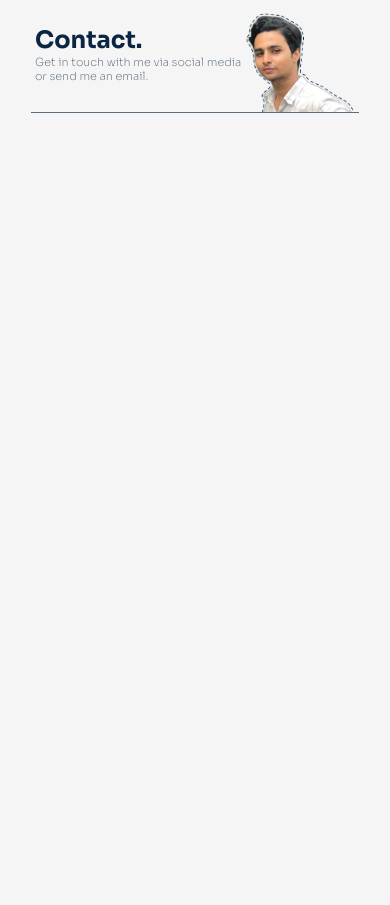
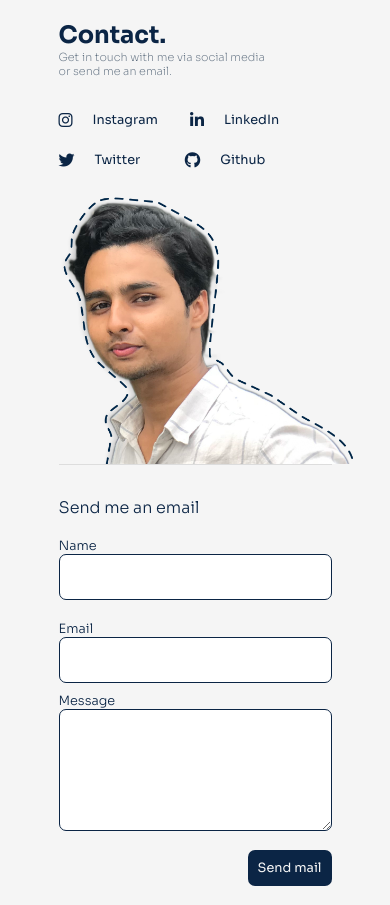
Before and after one commit to saifmhmd/saifmhmdh.com, a plain HTML site: page contact.html in a window 390 px wide. Before the commit the page ends 844 px from the top, so only its background shows below. Drawn offline with Linux system fonts and the light colour scheme.

Commit message:
contact page improved

```diff
--- a/about.css
+++ b/about.css
@@ -1,12 +1,16 @@
 .sub-page-wraper {
-    margin: 3% 8%;
+    margin: 0 15%;
+    display: flex;
+    flex-direction: column;
+    justify-content: center;
+    height: 100vh;
 }
 
 header {
     display: flex;
     align-items: center;
-    justify-content: space-evenly;
-    border-bottom: 1px solid #5D6D7E;
+    justify-content: space-between;
+    /* border-bottom: 1px solid #dddddd; */
 }
 
 .header-subtitle {
@@ -28,6 +32,9 @@ header {
     padding: 20px;
 }
 
-hr {
-    border: 2px solid #ff5733; /* Change to desired color */
-  }
+@media (max-width: 768px) {
+    .sub-page-wraper {
+        height: auto;
+        margin: 5% 15%;
+    }
+}
--- a/contact.css
+++ b/contact.css
@@ -1,10 +1,145 @@
-header {
+.contact-page-title {
+    color: #0B2545;
+    font-size: clamp(1.5rem, 4vw, 8rem);
+}
+
+ul.first {
+    padding-top: 1.2rem;
+}
+
+ul {
+    list-style: none;
+    padding-bottom: 1.5rem;
+}
+
+.social-disk {
     display: flex;
-    justify-content: space-evenly;
+    gap: 5rem;
+}
+
+a {
+    flex: 1;
+    color: #0B2545;
+    transition: all 0.3s ease;
+}
+
+a:hover {
+    opacity: 65%;
+}
+
+li {
+    font-size: clamp(0.8rem, 1.2vw, 3.5em);
+    display: flex;
     align-items: center;
 }
 
+i {
+    color: #0B2545;
+    font-size: clamp(1rem, 2.8vw, 3rem);
+    padding-right: 20px;
+}
+
+.mobile-contact-image {
+    display: none;
+}
+
 .contact-image {
-    height: clamp(6.25rem, 18.1vw, 18.75rem);
+    height: clamp(6.25rem, 28vw, 22rem);
     object-fit: cover;
 }
+
+form {
+    padding-top: 2rem;
+}
+
+.form-title {
+    color: #0B2545;
+    font-size: clamp(1rem, 2vw, 3.5rem);
+    font-weight: 300;
+    padding-bottom: 1.2rem;
+}
+
+label {
+    color: #0B2545;
+    font-size: clamp(0.8rem, 1.2vw, 1rem);
+    font-weight: 300;
+}
+
+input {
+    font-size: 1rem;
+    font-family: "sora", serif;
+    line-height: 1.5rem;
+    padding: 10px;
+    border-radius: 7px;
+    border: 1px solid #0B2545;
+}
+
+textarea {
+    font-size: 1rem;
+    font-family: "sora", serif;
+    height: 100%;
+    padding: 10px;
+    border-radius: 7px;
+    border: 1px solid #0B2545;
+}
+
+.form-group {
+    display: flex;
+    gap: 10px;
+    justify-content: space-between;
+    padding-bottom: 1.2rem;
+}
+
+.left-form,
+.right-form {
+    display: flex;
+    flex-direction: column;
+}
+
+.left-form,
+.right-form {
+    width: 50%;
+}
+
+button {
+    font-size: clamp(0.8rem, 1.2vw, 2rem);
+    padding: 10px;
+    background-color: #0B2545;
+    color: #f5f5f5;
+    border: none;
+    border-radius: 7px;
+    font-family: "sora", serif;
+    cursor: pointer;
+    display: block;
+    margin-left: auto;
+}
+
+@media (max-width: 900px) {
+    .social-disk {
+        gap: 2rem;
+    }
+}
+
+@media (max-width: 768px) {
+    .mobile-contact-image {
+        display: block;
+        width: 300px;
+        margin: auto;
+    }
+    .contact-image {
+        display: none;
+    }
+    form {
+        border-top: 1px solid #dddddd;
+    }
+    .form-group {
+        flex-direction: column;
+    }
+    .right-form,
+    .left-form {
+        width: 100%;
+    }
+    textarea {
+        height: 100px;
+    }
+}
--- a/contact.html
+++ b/contact.html
@@ -22,9 +22,57 @@
                     Get in touch with me via social media <br>
                     or send me an email.
                 </p>
+
+                <ul class="social-disk first">
+                    <a href="https://www.instagram.com/saifmhmdh" target="_blank">
+                        <li>
+                            <i class="fa-brands fa-instagram"></i>
+                            Instagram
+                        </li>
+                    </a>
+                    <a href="https://www.linkedin.com/in/saifmhmd?utm_source=share&utm_campaign=share_via&utm_content=profile&utm_medium=ios_app" target="_blank">
+                        <li>
+                            <i class="fa-brands fa-linkedin-in"></i>
+                            LinkedIn
+                        </li>
+                    </a>
+                </ul>
+                <ul class="social-disk">
+                    <a href="https://www.instagram.com/saifmhmdh" target="_blank">
+                        <li>
+                            <i class="fa-brands fa-twitter"></i>
+                            Twitter
+                        </li>
+                    </a>
+                    <a href="https://github.com/saifmhmd" target="_blank">
+                        <li>
+                            <i class="fa-brands fa-github"></i>
+                            Github
+                        </li>
+                    </a>
+                </ul>
             </div>
             <img src="./assets/Contact-image.png" alt="contact-image" class="contact-image">
         </header>
+
+        <img src="./assets/Contact-image.png" alt="contact-image" class="mobile-contact-image">
+
+        <form action="">
+            <h2 class="form-title">Send me an email</h2>
+            <div class="form-group">
+                <div class="left-form">
+                    <label for="name">Name</label>
+                    <input type="text" name="name" required> <br>
+                    <label for="email">Email</label>
+                    <input type="email" name="email" required>
+                </div>
+                <div class="right-form">
+                    <label for="message">Message</label>
+                    <textarea name="message" required></textarea>
+                </div>
+            </div>
+            <button>Send mail</button>
+        </form>
     </div>
 
 </body>
--- a/styles.css
+++ b/styles.css
@@ -49,8 +49,9 @@ nav {
     height: clamp(2rem, 3.8vw, 5rem);
 }
 
-.hire-me-btn {
+.send-mail-btn {
     font-size: clamp(0.7rem, 1.2vw, 2.5rem);
+    font-family: "sora", serif;
     background-color: #0B2545;
     color: #f5f5f5;
     padding: 10px 15px;
@@ -341,7 +342,7 @@ footer {
     footer {
         border-radius: 10px;
     }
-    .hire-me-btn {
+    .send-mail-btn {
         border-radius: 7px;
     }
     .grid-container {
@@ -385,7 +386,7 @@ footer {
     .about-container {
         display: none;
     }
-    #mobile-about-about {
+    #mobile-about-container {
         display: flex;
     }
     .social-container,
@@ -431,20 +432,34 @@ footer {
     }
 }
 
-@media (min-width: 2560px) {
+@media (min-width: 1024px) {
     .wraper {
-        height: 150vh;
+        height: auto;
+        margin: 2% 8%;
     }
     .hire-me-btn {
         padding: 20px;
-    }
-    .banner-image-container {
-        height: 100%;
-    }
-    .banner-image {
-        height: 350px;
     }
     .icons {
         height: 30px;
     }
 }
+
+@media (min-width: 2560px) {
+    .wraper {
+        margin: 2% 10%;
+    }
+    .send-mail-btn {
+        padding: 1.5rem;
+        border-radius: 15px;
+    }
+    .banner-image-container {
+        /* display: flex; */
+        justify-content: center;
+        /* align-items: flex-end; */
+        height: 100%;
+    }
+    .banner-image {
+        transform: scale(1);
+    }
+}
```
Also changed, not shown: index.html (+1 -1 lines).
